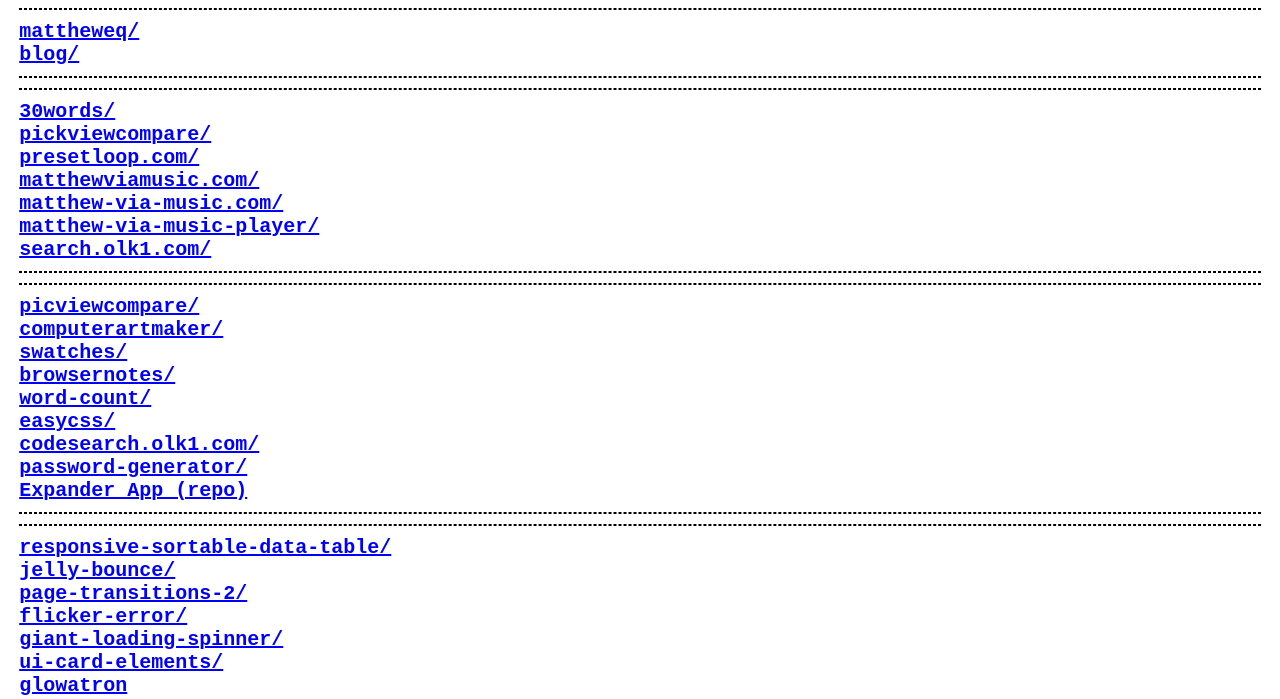
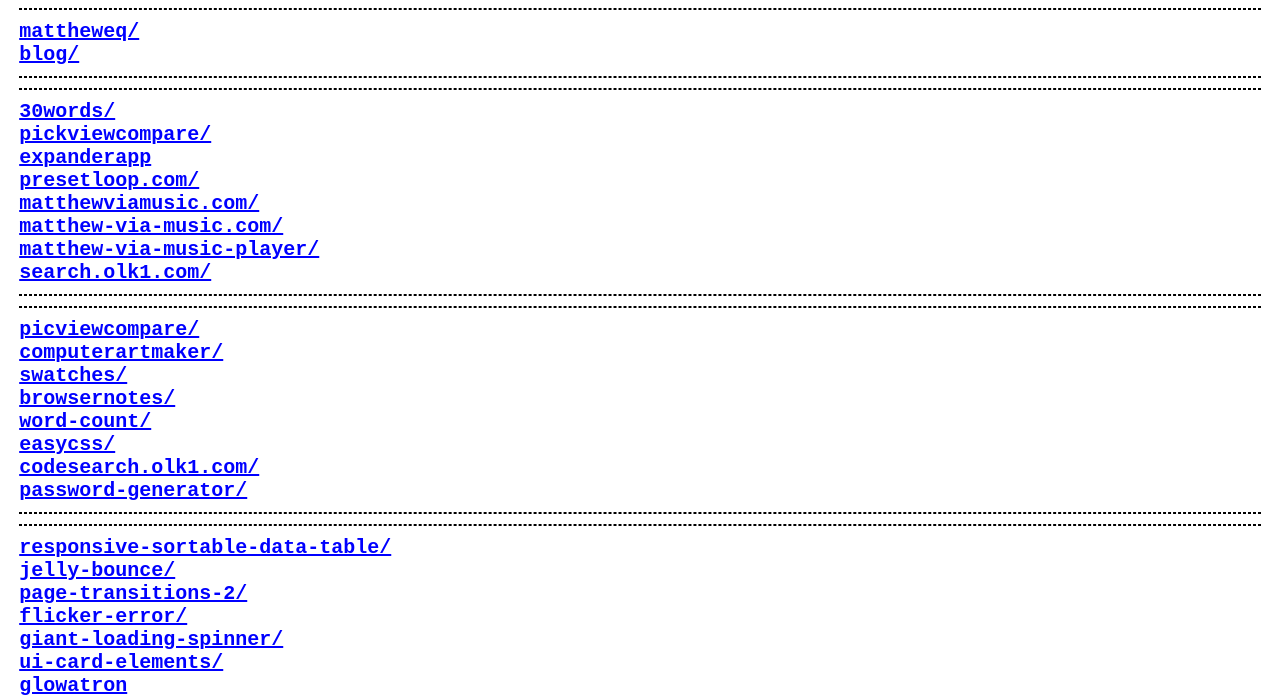
Before and after one commit to mattheweq/live-projects, a plain HTML site: page index.html in a window 1280 px wide. Shown: the part 101-800 px from the top of the page. Drawn offline with Linux system fonts and the light colour scheme.

Commit message:
update projects

```diff
--- a/index.html
+++ b/index.html
@@ -46,6 +46,7 @@
 <hr>
 <a target="_blank" href="https://30words.github.io/">https://30words.github.io/</a>
 <a target="_blank" href="https://pickviewcompare.github.io/">https://pickviewcompare.github.io/</a>
+<a target="_blank" href="https://expanderapp.github.io">https://expanderapp.github.io</a>
 
 <a target="_blank" href="https://presetloop.com/">https://presetloop.com/</a>
 
@@ -64,7 +65,6 @@
 <a target="_blank" href="https://easycss.github.io/">https://easycss.github.io/</a>
 <a target="_blank" href="https://codesearch.olk1.com/">https://codesearch.olk1.com/</a>
 <a target="_blank" href="https://mattheweq.github.io/password-generator/">https://mattheweq.github.io/password-generator/</a>
-<a target="_blank" href="https://github.com/expanderapp">Expander App (repo)</a>
 <hr>
 <hr>
 <a target="_blank" href="https://mattheweq.github.io/responsive-sortable-data-table/">https://mattheweq.github.io/responsive-sortable-data-table/</a>
```
